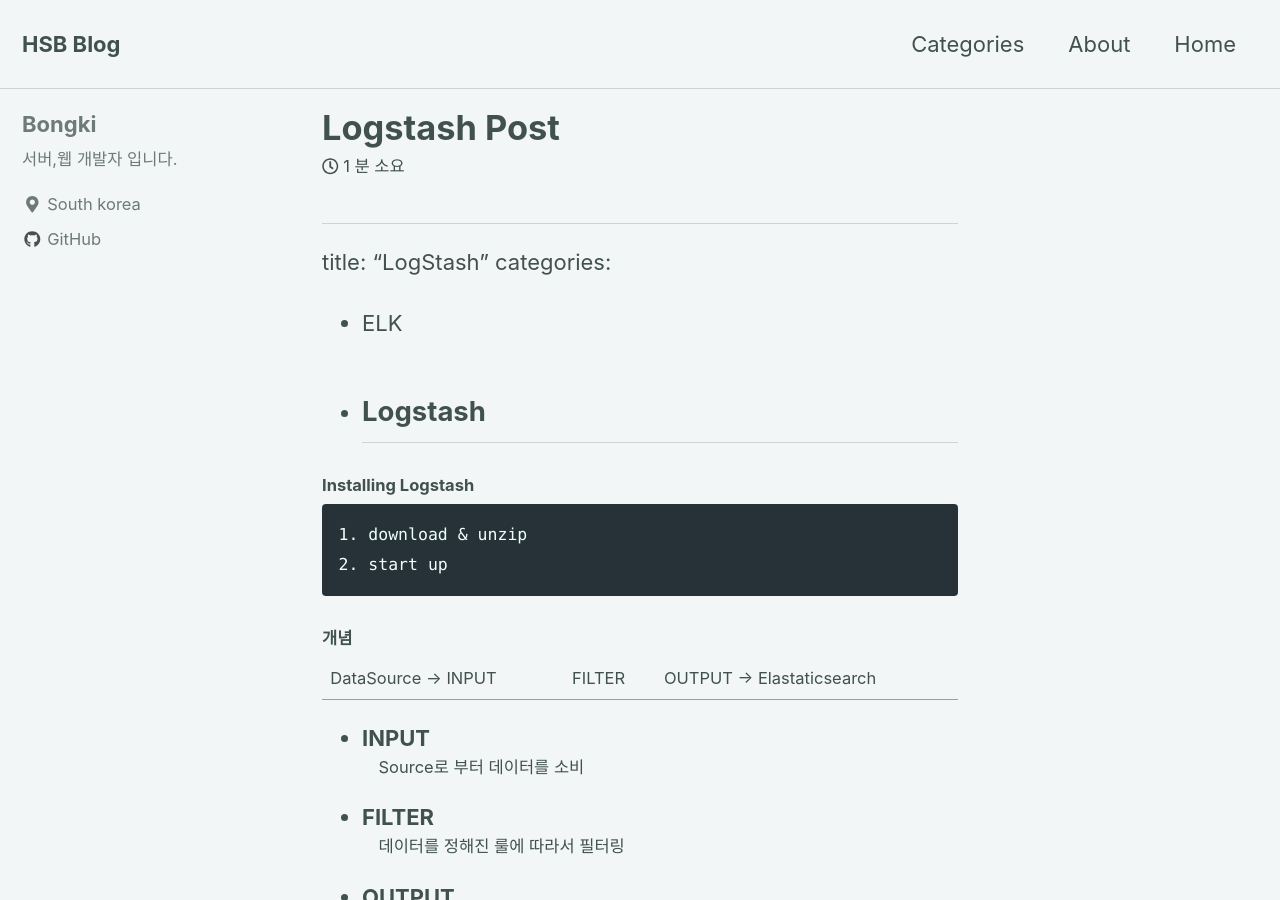
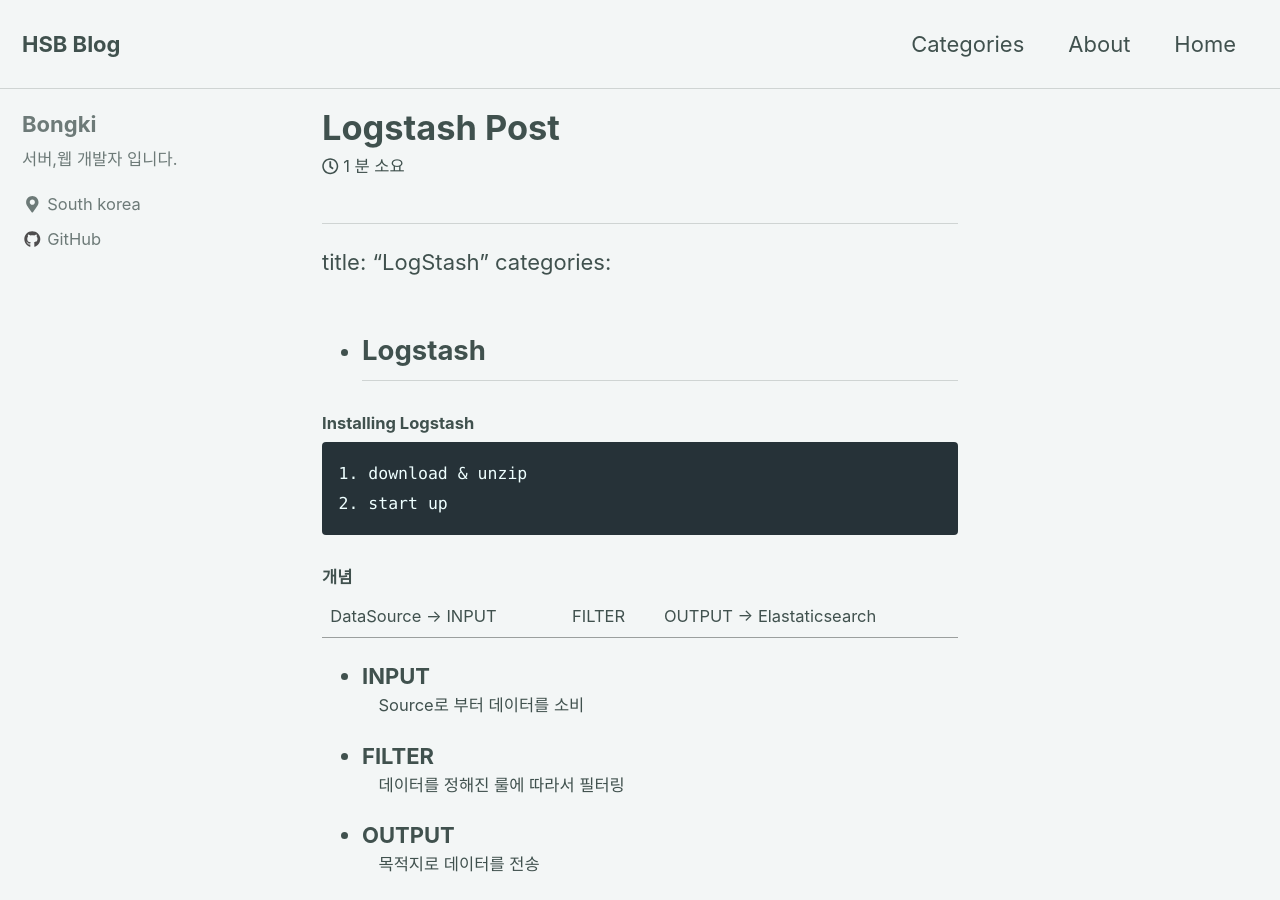
Before and after one commit to hsb0202/hsb0202.github.io, a Jekyll site: the page built from _posts/2018-08-24-logstash-post.md, in a window 1280 px wide and 900 px high. Built offline with Jekyll 4.4.1, drawn with Linux system fonts in a browser that asks for light colours; nearby versions of some CDN libraries.

Commit message:
Update 2018-08-24-logstash-post.md

````diff
--- a/_posts/2018-08-24-logstash-post.md
+++ b/_posts/2018-08-24-logstash-post.md
@@ -2,9 +2,9 @@
 ---
 title: "LogStash"
 categories:
- - ELK
  - Logstash
 ---
+
 
 #### Installing Logstash
 ```
````
